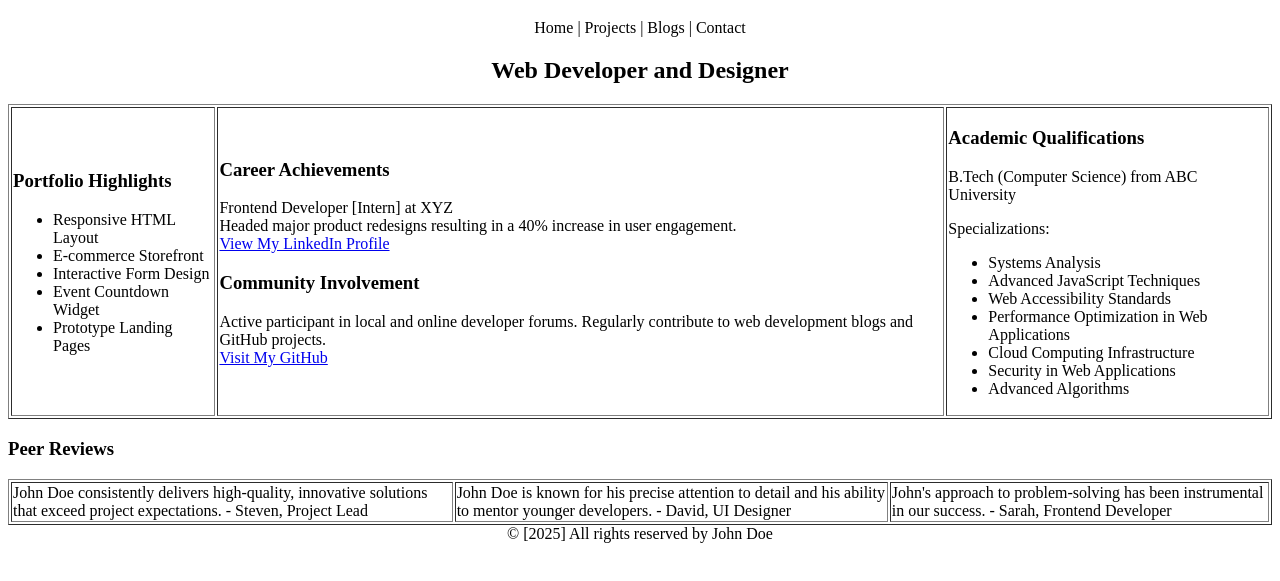
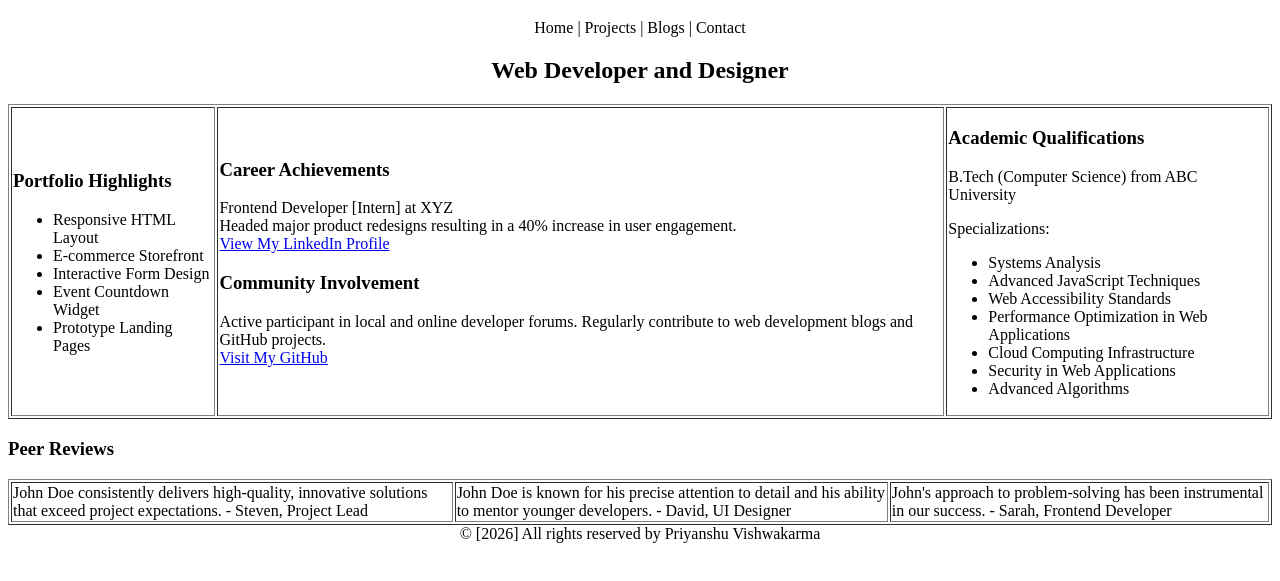
Before and after one commit to PriyanshuVishwakarma912/GitHub-Actions-Practice, a website: page index.html in a window 1280 px wide. Shown: the part 61-642 px from the top of the page. Drawn offline with Linux system fonts and the light colour scheme.

Commit message:
resolved html issue

```diff
--- a/index.html
+++ b/index.html
@@ -54,7 +54,7 @@
         </tr>
     </table>
     <footer style="text-align:center;">
-        © [2025] All rights reserved by John Doe
+        © [2026] All rights reserved by Priyanshu Vishwakarma
     </footer>
 </body>
 </html>
```
